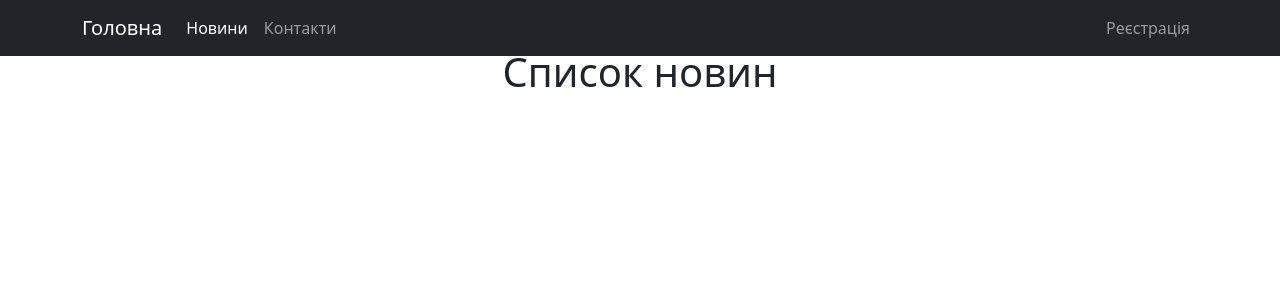
After one commit to novakvova/Django_PD211, a Django app: page /posts/ in a window 1280 px wide. The commit adds this page. Shown: the top 300 px of the page. Run offline with Django 5.2, Linux system fonts and the light colour scheme; some libraries are stand-ins or nearby versions.

Commit message:
Working app add posts urls

```diff
--- a/1.SimpleMVC/blog/blog/urls.py
+++ b/1.SimpleMVC/blog/blog/urls.py
@@ -15,13 +15,14 @@ Including another URLconf
     2. Add a URL to urlpatterns:  path('blog/', include('blog.urls'))
 """
 from django.contrib import admin
-from django.urls import path
+from django.urls import path, include
 
 from . import views
 
 urlpatterns = [
     path('admin/', admin.site.urls),
     path('',views.homepage),
-    path('contact/',views.contactpage)
+    path('contact/',views.contactpage),
+    path('posts/', include('posts.urls'))
 
 ]
--- a/1.SimpleMVC/blog/posts/models.py
+++ b/1.SimpleMVC/blog/posts/models.py
@@ -6,3 +6,8 @@ class Post(models.Model):
     body = models.TextField()
     slug = models.SlugField()
     date = models.DateTimeField(auto_now_add=True)
+
+    def __str__(self):
+        return self.title
+#    Student ivan = new Student("Іван Петрович");
+#    Console.WriteLine(ivan);
--- /dev/null
+++ b/1.SimpleMVC/blog/posts/templates/post_list.html
@@ -0,0 +1,11 @@
+{% extends "layout.html" %}
+
+{% block title %}
+    Новини
+{% endblock %}
+
+{% block content %}
+    <div class="container">
+        <h1 class="text-center">Список новин</h1>
+    </div>
+{% endblock %}
--- /dev/null
+++ b/1.SimpleMVC/blog/posts/urls.py
@@ -0,0 +1,8 @@
+from django.urls import path
+from . import views
+
+app_name="posts"
+
+urlpatterns = [
+    path('', views.post_list),
+]
--- a/1.SimpleMVC/blog/posts/views.py
+++ b/1.SimpleMVC/blog/posts/views.py
@@ -1,3 +1,5 @@
 from django.shortcuts import render
 
 # Create your views here.
+def post_list(request):
+    return render(request, "post_list.html")
--- a/1.SimpleMVC/blog/templates/layout.html
+++ b/1.SimpleMVC/blog/templates/layout.html
@@ -24,7 +24,7 @@
             <div class="collapse navbar-collapse" id="navbarCollapse">
               <ul class="navbar-nav me-auto mb-2 mb-md-0">
                 <li class="nav-item">
-                  <a class="nav-link active" aria-current="page" href="/news">Новини</a>
+                  <a class="nav-link active" aria-current="page" href="/posts">Новини</a>
                 </li>
                 <li class="nav-item">
                   <a class="nav-link" href="/contact">Контакти</a>
```
Also changed, not shown: 1.SimpleMVC/README.md.
